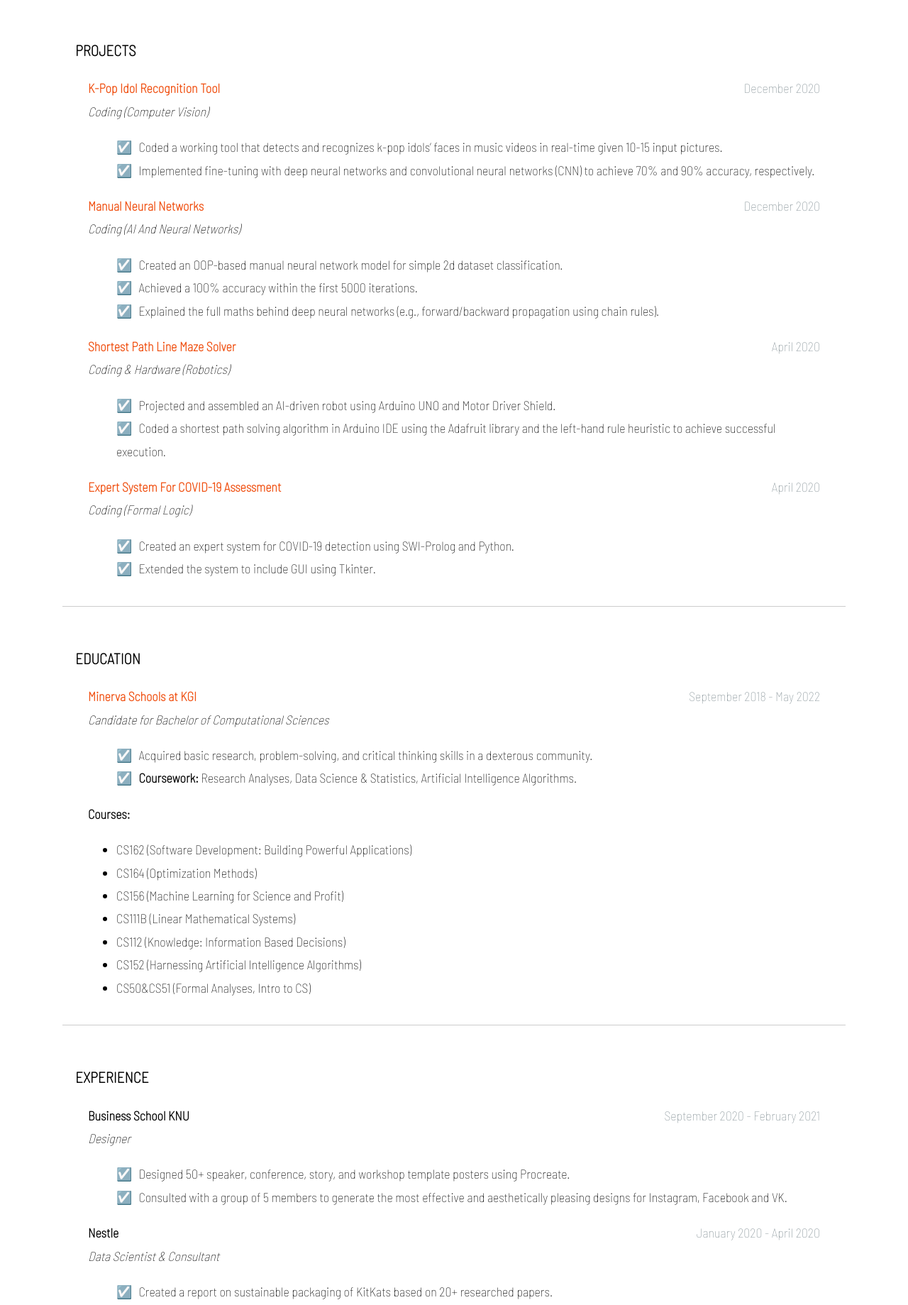
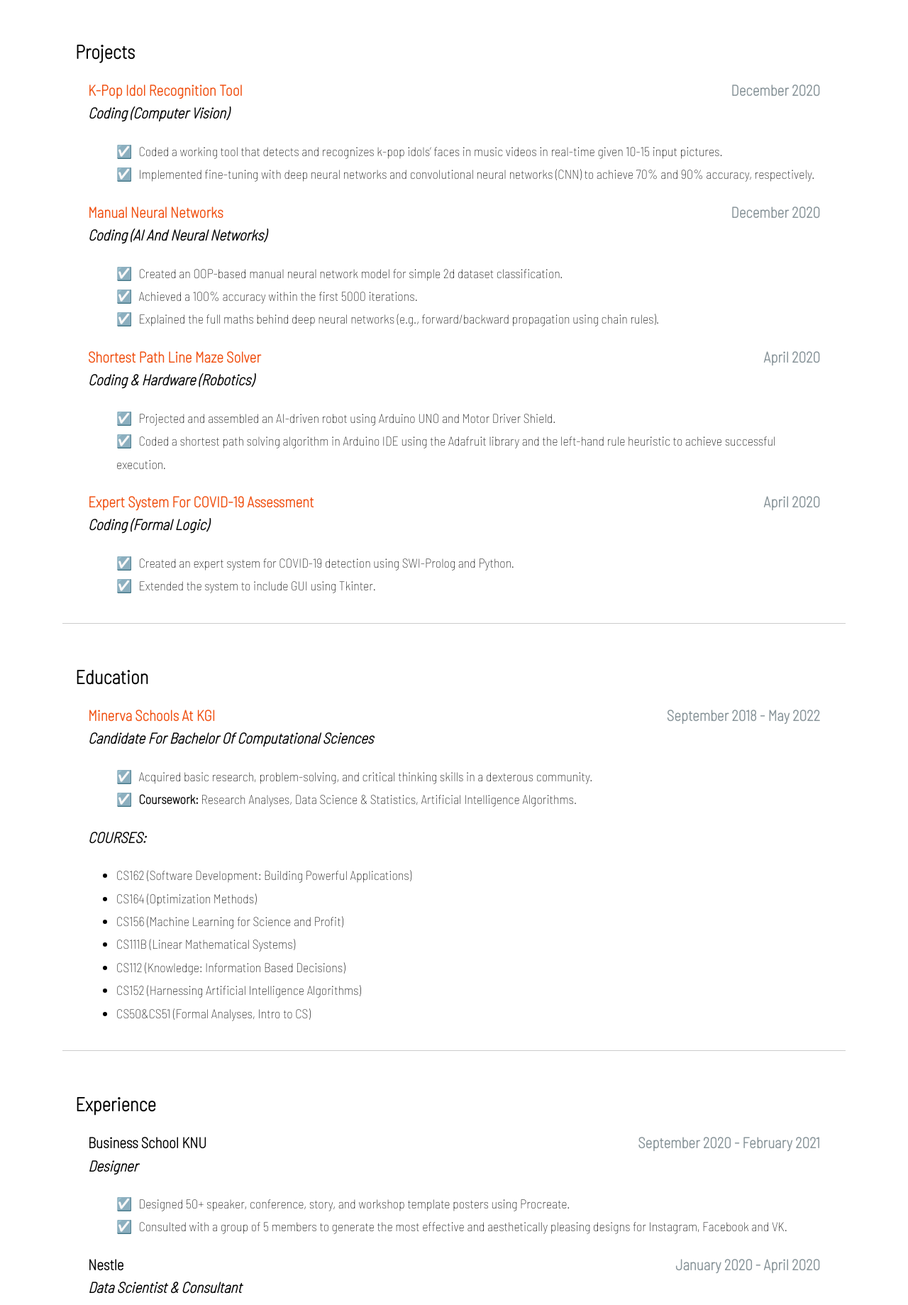
Before and after one commit to akmarzhan1/rsschool-cv, a plain HTML site: page index.html in a window 1280 px wide. Shown: the part 556-2395 px from the top of the page at 71% size. Drawn offline with Linux system fonts and the light colour scheme; a web font is replaced by a local one.

Commit message:
fix: change structure and fix errors

```diff
--- a/index.html
+++ b/index.html
@@ -29,15 +29,15 @@
   </header>
   <main>
     <section>
-      <h3>Projects</h3>
+      <h2>Projects</h2>
       <article>
-        <div class='ultimate-title'>
+        <h3 class='ultimate-title'>
           <strong><a
               href="https://github.com/akmarzhan1/Projects/blob/main/%5BFinal%5D%20K-pop%20Idol%20Recognition%20Tool.pdf">
               K-Pop Idol Recognition Tool</a></strong>
           <span style='float:right;'>December 2020</span>
           <br> <i>Coding (Computer Vision)</i>
-        </div>
+        </h4>
         <ul class="bullet-description">
           <li>Coded a working tool that detects and recognizes k-pop idols’ faces in music videos in real-time given
             10-15 input pictures.</li>
@@ -45,13 +45,13 @@
             and 90% accuracy, respectively.</li>
         </ul>
       </article>
-      <article class='course'>
-        <div class='ultimate-title'>
+      <article>
+        <h3 class='ultimate-title'>
           <strong><a
               href="https://github.com/akmarzhan1/Projects/blob/main/%5BFinal%5D%20Manual%20Neural%20Networks.pdf">
               Manual Neural Networks</a></strong> <span style='float:right;'>December 2020</span> <br> <i>Coding (AI and
             Neural Networks)</i>
-        </div>
+        </h3>
         <ul class="bullet-description">
           <li>Created an OOP-based manual neural network model for simple 2d dataset classification.</li>
           <li>Achieved a 100% accuracy within the first 5000 iterations.</li>
@@ -59,27 +59,27 @@
             rules).</li>
         </ul>
       </article>
-      <article class='course'>
-        <div class='ultimate-title'>
+      <article>
+        <h3 class='ultimate-title'>
           <strong><a
               href="https://github.com/akmarzhan1/Projects/blob/main/%5BFinal%5D%20Shortest%20Path%20Maze%20Solver.pdf">
               Shortest Path Line Maze Solver</a></strong><span style='float:right;'>April 2020</span> <br> <i>Coding &
             Hardware (Robotics)</i>
 
-        </div>
+        </h3>
         <ul class="bullet-description">
           <li>Projected and assembled an AI-driven robot using Arduino UNO and Motor Driver Shield.</li>
           <li>Coded a shortest path solving algorithm in Arduino IDE using the Adafruit library and the left-hand rule
             heuristic to achieve successful execution.</li>
         </ul>
       </article>
-      <article class='course'>
-        <div class='ultimate-title'>
+      <article>
+        <h3 class='ultimate-title'>
           <strong><a href="https://github.com/akmarzhan1/Projects/blob/main/Expert%20System.pdf">
               Expert System for COVID-19 assessment</a></strong> <span style='float:right;'>April 2020</span><br>
           <i>Coding (Formal Logic)</i>
 
-        </div>
+        </h3>
         <ul class="bullet-description">
           <li>Created an expert system for COVID-19 detection using SWI-Prolog and Python.</li>
           <li>Extended the system to include GUI using Tkinter.</li>
@@ -88,22 +88,20 @@
     </section>
 
     <section>
-      <h3>Education</h3>
-      </i></p>
+      <h2>Education</h2>
       <article>
-        <div>
+        <h3 class='ultimate-title'>
           <strong> <a href="https://www.minerva.kgi.edu"> Minerva Schools at KGI</a> </strong><span
             style='float:right;'>September 2018 -
-            May 2022</span>
-        </div>
-        <i>Candidate for Bachelor of Computational Sciences</i>
+            May 2022</span> <br> <i>Candidate for Bachelor of Computational Sciences</i>
+        </h3>
         <ul class="bullet-description">
           <li>Acquired basic research, problem-solving, and critical thinking skills in a dexterous community.
           </li>
           <li><strong>Coursework:</strong> Research Analyses, Data Science & Statistics, Artificial Intelligence
             Algorithms.</li>
         </ul>
-        <p><strong> Courses:</strong></p>
+        <h3><i> Courses:</i></h3>
         <ul>
           <li>CS162 (Software Development: Building Powerful Applications)</li>
           <li>CS164 (Optimization Methods)</li>
@@ -116,12 +114,12 @@
       </article>
     </section>
     <section>
-      <h3>Experience</h3>
+      <h2>Experience</h2>
       <article>
-        <div class='ultimate-title'>
+        <h3 class='ultimate-title'>
           <strong>Business School KNU</strong> <span style='float:right;'>September 2020 - February 2021</span><br>
           <i>Designer</i>
-        </div>
+        </h3>
         <div>
           <ul class="bullet-description">
             <li>Designed 50+ speaker, conference, story, and workshop template posters using Procreate.</li>
@@ -131,10 +129,10 @@
         </div>
       </article>
       <article>
-        <div class='ultimate-title'>
+        <h3 class='ultimate-title'>
           <strong>Nestle</strong> <span style='float:right;'>January 2020 - April 2020</span><br> <i>Data Scientist &
             Consultant</i>
-        </div>
+        </h3>
         <div>
           <ul class="bullet-description">
             <li>Created a report on sustainable packaging of KitKats based on 20+ researched papers.</li>
@@ -143,11 +141,11 @@
         </div>
       </article>
       <article>
-        <div class='ultimate-title'>
+        <h3 class='ultimate-title'>
           <strong>Hanyang Environmental Engineering Lab</strong> <span style='float:right;'>September 2019 - December
             2019</span><br> <i>Lab &
             Research Intern</i>
-        </div>
+        </h3>
         <div>
           <ul class="bullet-description">
             <li>Explored photocatalysts’ use in wastewater treatment by analyzing 50+academic papers on the topic and
@@ -159,11 +157,11 @@
         </div>
       </article>
       <article>
-        <div class='ultimate-title'>
+        <h3 class='ultimate-title'>
           <strong>LifeGyde</strong> <span style='float:right;'>January 2019 - June 2019</span><br> <i>Entrepreneur in
             Residence & Research
             Assistant</i>
-        </div>
+        </h3>
         <div>
           <ul class="bullet-description">
             <li>Developed an interactive user interface (UI) for a company website (landing and sign up page) that
@@ -174,10 +172,10 @@
         </div>
       </article>
       <article>
-        <div class='ultimate-title'>
+        <h3 class='ultimate-title'>
           <strong>PerfectFit Pointe</strong> <span style='float:right;'>September 2018 - May 2019</span><br> <i>Research
             Assistant</i>
-        </div>
+        </h3>
         <div>
           <ul class="bullet-description">
             <li>Developed a logistic regression model that classifies which of the 27 fitted pointe shoes would match
@@ -191,7 +189,7 @@
     <section>
       <div class='skills'>
         <div class='column'>
-          <h4>Technical Skills</h4>
+          <h3>Technical Skills</h3>
           <ul>
             <li>Python</li>
             <li>R</li>
@@ -202,7 +200,7 @@
           </ul>
         </div>
         <div class='column'>
-          <h4>Basic knowledge</h4>
+          <h3>Basic knowledge</h3>
           <ul>
             <li>HTML</li>
             <li>Blender</li>
@@ -213,7 +211,7 @@
           </ul>
         </div>
         <div class='column'>
-          <h4>Languages</h4>
+          <h3>Languages</h3>
           <ul>
             <li>Kazakh - Bilingual proficiency</li>
             <li>Russian - Bilingual proficiency</li>
```
